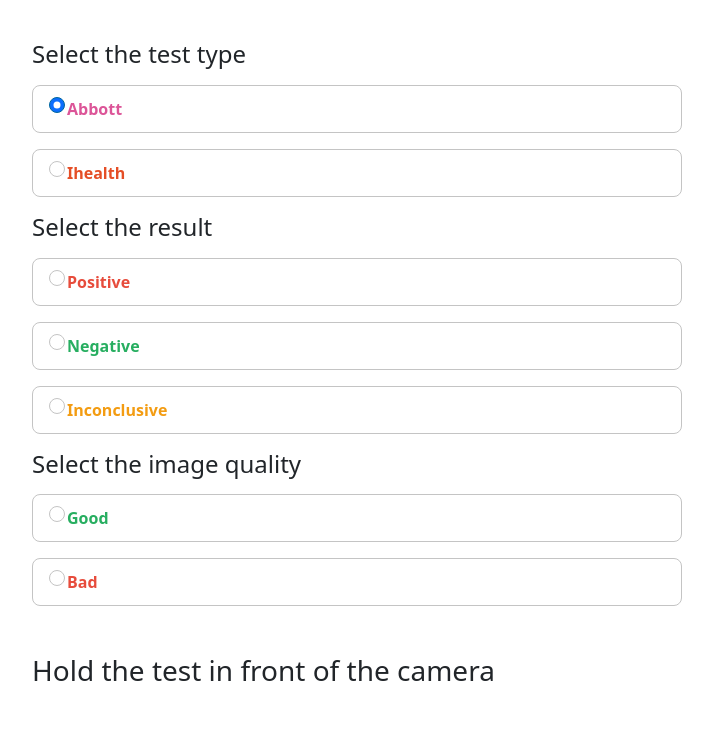
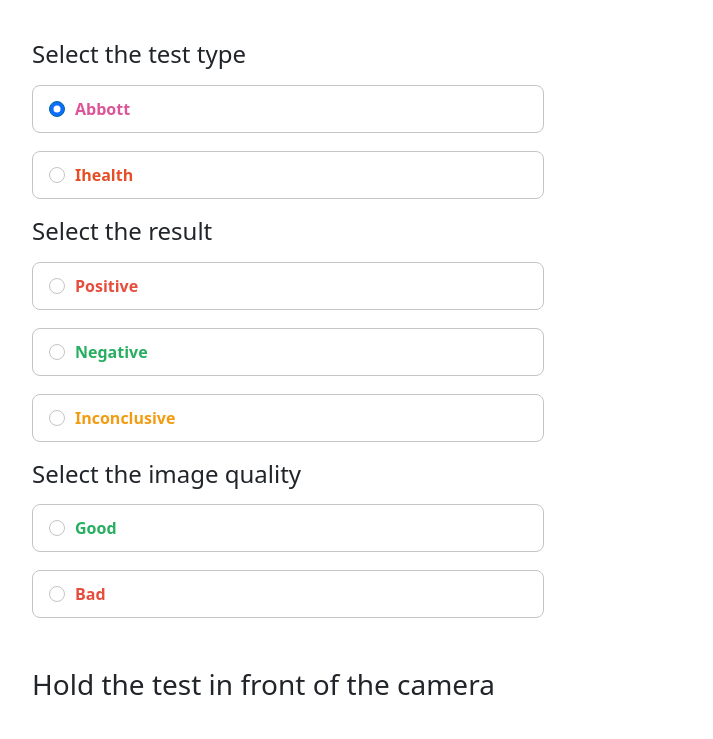
Before and after one commit to czhu12/ClearView, a Next.js app in the folder frontend/: page / in a window 1280 px wide. Shown: the top 739 px of the page, without its empty margins (352-1065 px from the left). Built offline with nearby package versions, Linux system fonts and the light colour scheme; no server answers.

Commit message:
fix styling

```diff
--- a/frontend/styles/globals.css
+++ b/frontend/styles/globals.css
@@ -22,3 +22,8 @@ a {
 * {
   box-sizing: border-box;
 }
+
+
+.flex {
+  display: flex !important;
+}
```
